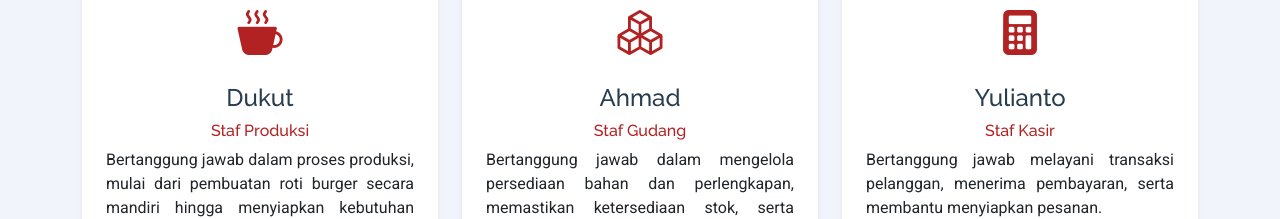
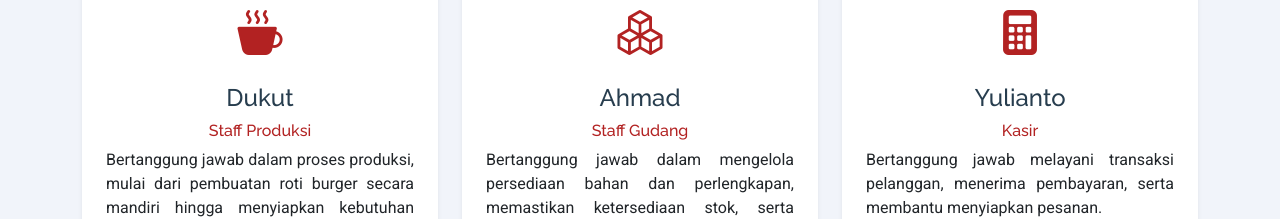
Before and after one commit to 122240264-ardita/Monalisa-Burger-F4-TubesApsi, a plain HTML site: page index.html in a window 1280 px wide. Shown: the part 4220-4439 px from the top of the page. Drawn offline with Linux system fonts and the light colour scheme; files whose address does not match are found by name.

Commit message:
Update index.html

```diff
--- a/index.html
+++ b/index.html
@@ -260,7 +260,7 @@
             <i class="bi bi-cup-hot-fill" style="font-size: 45px; color: #b22222;"></i>
           </div>
           <h4>Dukut</h4>
-          <h6 style="color: #b22222;">Staf Produksi</h6>
+          <h6 style="color: #b22222;">Staff Produksi</h6>
           <p class="mb-0">Bertanggung jawab dalam proses produksi, mulai dari pembuatan roti burger secara mandiri hingga menyiapkan kebutuhan produk untuk dijual.</p>
         </div>
       </div>
@@ -272,7 +272,7 @@
             <i class="bi bi-boxes" style="font-size: 45px; color: #b22222;"></i>
           </div>
           <h4>Ahmad</h4>
-          <h6 style="color: #b22222;">Staf Gudang</h6>
+          <h6 style="color: #b22222;">Staff Gudang</h6>
           <p class="mb-0">Bertanggung jawab dalam mengelola persediaan bahan dan perlengkapan, memastikan ketersediaan stok, serta menyiapkan kebutuhan operasional usaha.</p>
         </div>
       </div>
@@ -284,7 +284,7 @@
           <i class="bi bi-calculator-fill" style="font-size: 45px; color: #b22222;"></i>
           </div>
           <h4>Yulianto</h4>
-          <h6 style="color: #b22222;">Staf Kasir</h6>
+          <h6 style="color: #b22222;">Kasir</h6>
           <p class="mb-0">Bertanggung jawab melayani transaksi pelanggan, menerima pembayaran, serta membantu menyiapkan pesanan.</p>
         </div>
       </div>
```
